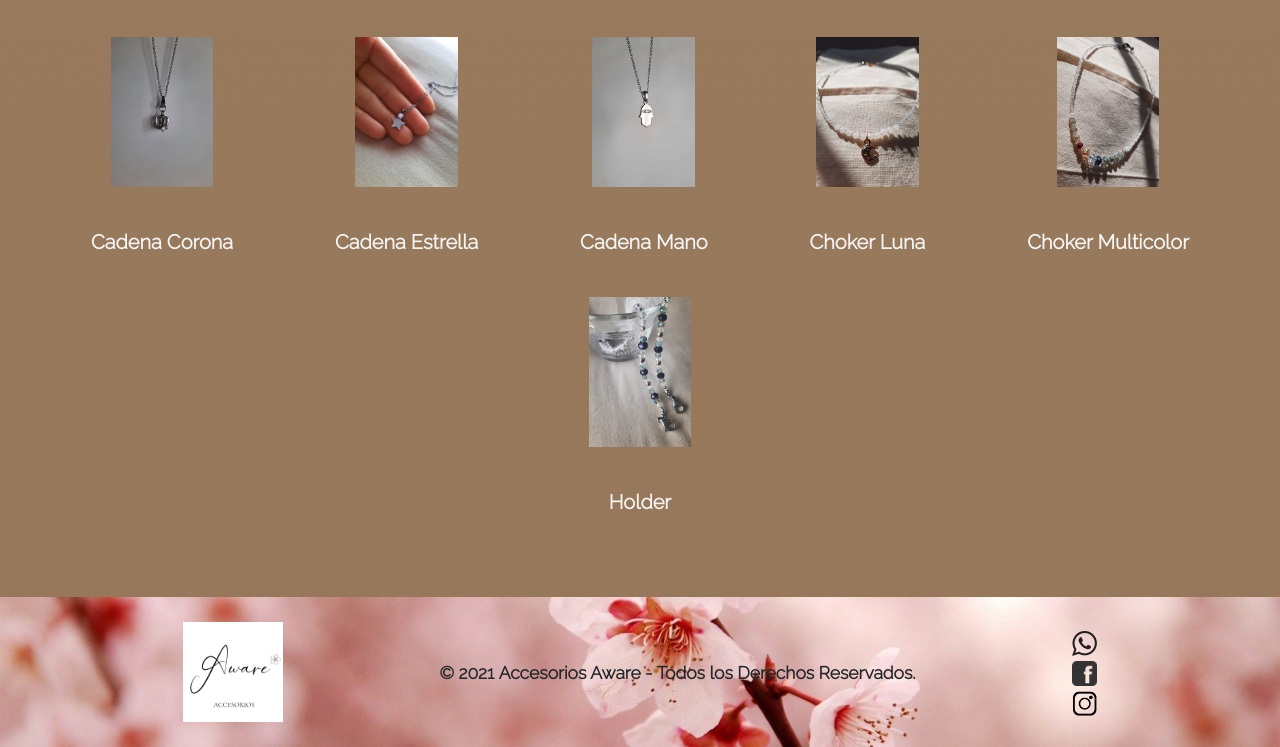
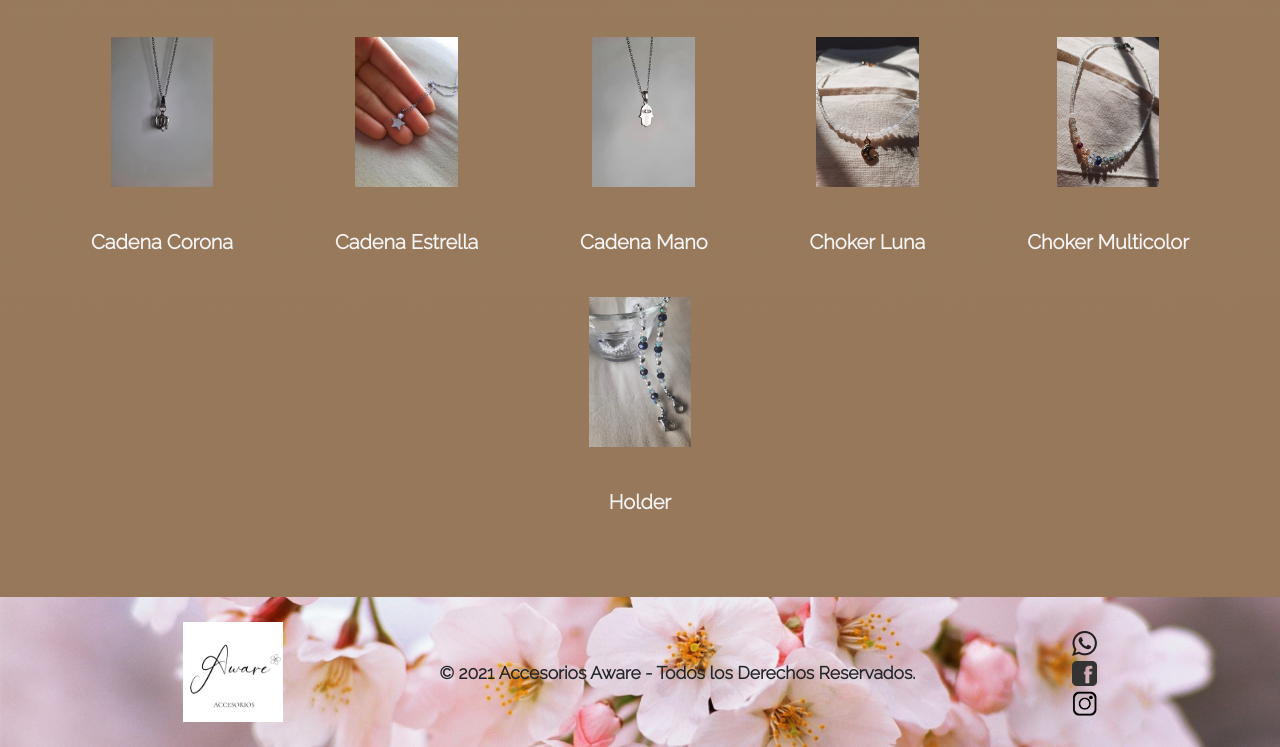
Before and after one commit to karentamae/ProyectoFinal, a website: page index.html in a window 1280 px wide. Shown: the part 3376-4123 px from the top of the page. Drawn offline with nearby package versions, Linux system fonts and the light colour scheme.

Commit message:
Modifico imagen footer

```diff
--- a/scss/_footer.scss
+++ b/scss/_footer.scss
@@ -1,6 +1,6 @@
 footer {
     height: 150px;
-    background-image: url(/Img/sakura.jpg);
+    background-image: url(/Img/sakuraWallpaper.jpg);
     background-repeat: no-repeat;
     background-position: center;
     background-size: cover;
```
Also changed, not shown: Img/sakuraWallpaper.jpg (added), css/styles.css.
